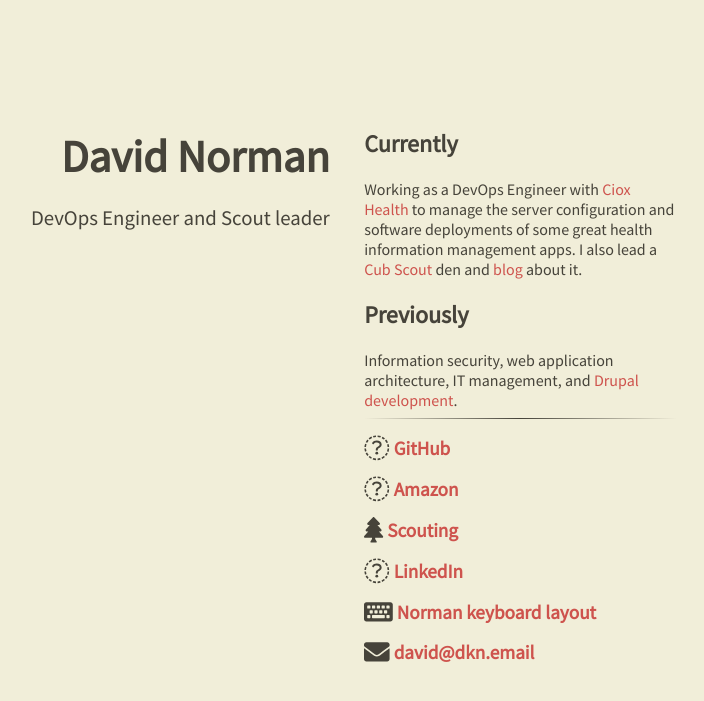
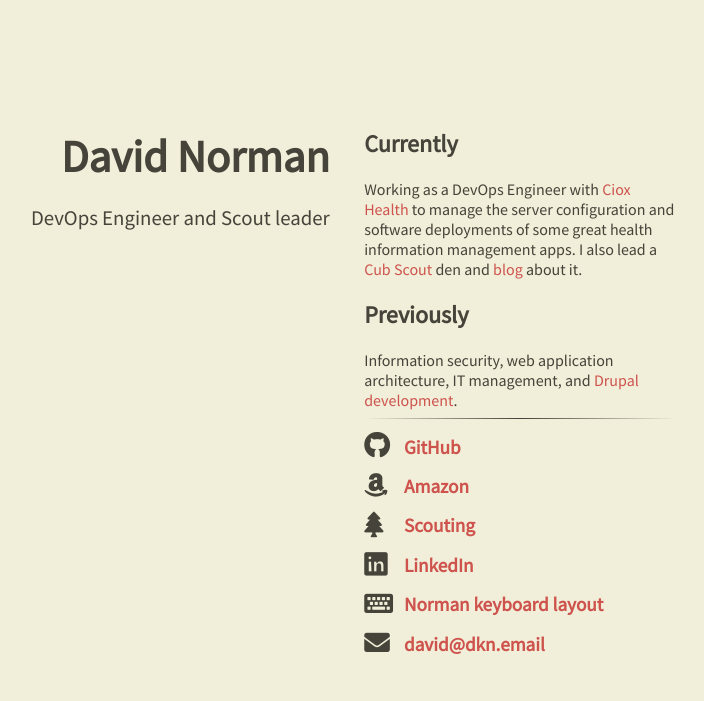
Before and after one commit to deekayen/dkn.github.io, a Jekyll site: the page built from index.html, in a window 1280 px wide. Shown: the top 701 px of the page, without its empty margins (303-1007 px from the left). Built offline with Jekyll 4.4.1, drawn with Linux system fonts in a browser that asks for light colours; nearby versions of some CDN libraries.

Commit message:
Switch back to css version of fontawesome.

```diff
--- a/_includes/content.html
+++ b/_includes/content.html
@@ -8,27 +8,27 @@
 
 <ul class="fa-ul main-list">
   <li class="main-list-item">
-    <span class="fa fa-github fa-lg main-list-item-icon"></span>
+    <span class="fab fa-github fa-lg main-list-item-icon"></span>
     <a href="https://github.com/deekayen">GitHub</a>
   </li>
   <li class="main-list-item">
-    <span class="fa fa-amazon fa-lg main-list-item-icon"></span>
+    <span class="fab fa-amazon fa-lg main-list-item-icon"></span>
     <a href="https://www.amazon.com/">Amazon</a>
   </li>
   <li class="main-list-item">
-    <span class="fa fa-tree fa-lg main-list-item-icon"></span>
+    <span class="fas fa-tree fa-lg main-list-item-icon"></span>
     <a href="https://www.scouting.org/">Scouting</a>
   </li>
   <li class="main-list-item">
-    <span class="fa fa-linkedin fa-lg main-list-item-icon"></span>
+    <span class="fab fa-linkedin fa-lg main-list-item-icon"></span>
     <a href="https://www.linkedin.com/in/deekayen/">LinkedIn</a>
   </li>
   <li class="main-list-item">
-    <span class="fa fa-keyboard fa-lg main-list-item-icon"></span>
+    <span class="fas fa-keyboard fa-lg main-list-item-icon"></span>
     <a href="https://normanlayout.info">Norman keyboard layout</a>
   </li>
   <li class="main-list-item">
-    <span class="fa fa-envelope fa-lg main-list-item-icon"></span>
+    <span class="fas fa-envelope fa-lg main-list-item-icon"></span>
     <script>document.write('<'+'a'+' '+'h'+'r'+'e'+'f'+'='+"'"+'m'+'a'+'i'+'l'+'t'+'o'+'&'+'#'+'5'+'8'+';'+'d'+'a'+'v'+'%'+'&'+
 '#'+'5'+'4'+';'+'9'+'%'+'&'+'#'+'5'+'4'+';'+'4'+'&'+'#'+'3'+'7'+';'+'4'+'0'+'d'+'%'+'6'+'B'+'n'+'%'+
 '2'+'&'+'#'+'6'+'9'+';'+'e'+'m'+'&'+'#'+'9'+'7'+';'+'i'+'l'+"'"+'>'+'&'+'#'+'1'+'0'+'0'+';'+'a'+'v'+
--- a/_includes/head.html
+++ b/_includes/head.html
@@ -7,6 +7,7 @@
 
   <link rel="stylesheet" href="{{ site.baseurl }}/assets/normalize.css">
   <link rel="stylesheet" href="{{ site.baseurl }}/assets/main.css">
+  <link href="https://use.fontawesome.com/releases/v5.0.6/css/all.css" rel="stylesheet">
   <link href="https://fonts.googleapis.com/css?family=Source+Sans+Pro" rel="stylesheet">
 
   <link rel="canonical" href="{{ site.url }}{{ site.baseurl }}{{ page.url }}">
@@ -33,8 +34,6 @@
   <meta name="twitter:url" content="{{ site.url }}{{ site.baseurl }}{{ page.url }}">
   <meta name="twitter:description" content="{{ site.compass.description }}">
 
-  <script defer src="https://use.fontawesome.com/releases/v5.0.6/js/all.js"></script>
-
   {% if site.compass.include_analytics %}
   {% include analytics.html %}
   {% endif %}
```
